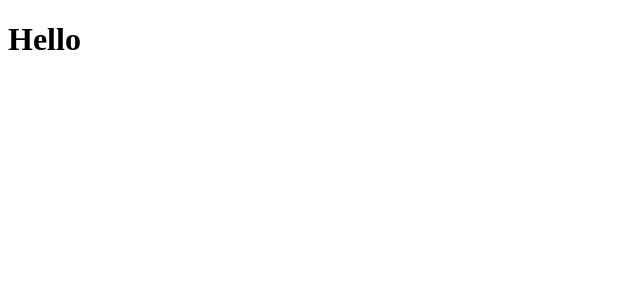
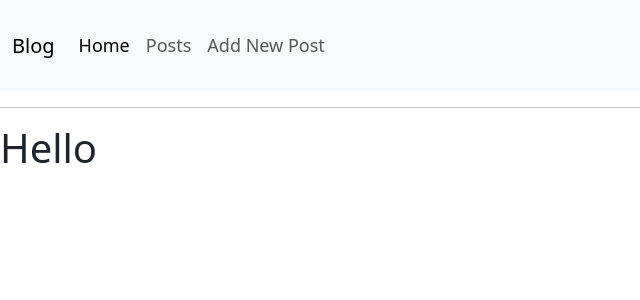
Before and after one commit to Arslanbaig84/Blogpost, a Django app: page / in a window 1280 px wide. Shown: the top 300 px of the page, without its empty margins (0-640 px from the left). Run offline with Django 4.2, Linux system fonts and the light colour scheme.

Commit message:
message added for new post

```diff
--- a/base/templates/base/layout.html
+++ b/base/templates/base/layout.html
@@ -3,9 +3,40 @@
 <head>
     <meta charset="UTF-8">
     <meta name="viewport" content="width=device-width, initial-scale=1.0">
+    <link rel="stylesheet" href="https://cdn.jsdelivr.net/npm/bootstrap@5.3.3/dist/css/bootstrap.min.css">
     <title>Blog: {% block title %}{% endblock %}</title>
 </head>
 <body>
+    <nav class="navbar navbar-expand-lg bg-body-tertiary py-4" style="font-size: large;">
+        <div class="container-fluid">
+          <a class="navbar-brand" href="/">Blog</a>
+          <button class="navbar-toggler" type="button" data-bs-toggle="collapse" data-bs-target="#navbarNav" aria-controls="navbarNav" aria-expanded="false" aria-label="Toggle navigation">
+            <span class="navbar-toggler-icon"></span>
+          </button>
+          <div class="collapse navbar-collapse" id="navbarNav">
+            <ul class="navbar-nav">
+              <li class="nav-item">
+                <a class="nav-link active" aria-current="page" href="/">Home</a>
+              </li>
+              <li class="nav-item">
+                <a class="nav-link" href="{% url 'posts' %}">Posts</a>
+              </li>
+              <li class="nav-item">
+                <a class="nav-link" href="{% url 'new_post' %}">Add New Post</a>
+              </li>
+            </ul>
+          </div>
+        </div>
+      </nav>
+      <hr>
+      {% if messages %}
+        <ul class="messages">
+            {% for message in messages %}
+                <li{% if message.tags %} class="alert alert-{{ message.tags }}" role="alert" {% endif %}>{{ message }}</li>
+            {% endfor %}
+        </ul>
+      {% endif %}
+
     {% block body %}
     {% endblock %}
 </body>
--- a/posts/templates/posts/index.html
+++ b/posts/templates/posts/index.html
@@ -11,7 +11,7 @@ Posts
                 <h1>{{post.title}}</h1>
             </a>
             <p>{{post.created_at}}</p>
-            <p>{{post.article}}</p>
+            <p style="height: 20px; white-space: nowrap; overflow: hidden; text-overflow: ellipsis;">{{post.article}}</p>
             <hr>
         </div>
     {% endfor %}
--- a/posts/urls.py
+++ b/posts/urls.py
@@ -2,7 +2,7 @@ from django.urls import path
 from . import views
 
 urlpatterns = [
-    path('', views.index, name='index'),
+    path('', views.posts, name='posts'),
     path('new_post/', views.new_post, name='new_post'),
     path('<slug:slug>/', views.post, name='post'),
 ]
--- a/posts/views.py
+++ b/posts/views.py
@@ -1,10 +1,11 @@
 from django.shortcuts import render, redirect
 from .models import Post
 from .forms import PostForm
+from django.contrib import messages
 
 # Create your views here.
-def index(request):
-    posts = Post.objects.all()
+def posts(request):
+    posts = Post.objects.all().order_by('-created_at')
     return render(request, 'posts/index.html', {'posts':posts})
 
 
@@ -15,6 +16,7 @@ def new_post(request):
             title = form.cleaned_data['title']
             article = form.cleaned_data['article']
             Post.objects.create(title=title, article=article)
+            messages.success(request, 'New Post added successfully.')
             return redirect('/posts/')
     form = PostForm()
     return render(request, 'posts/new_post.html', {'form':form})
```
